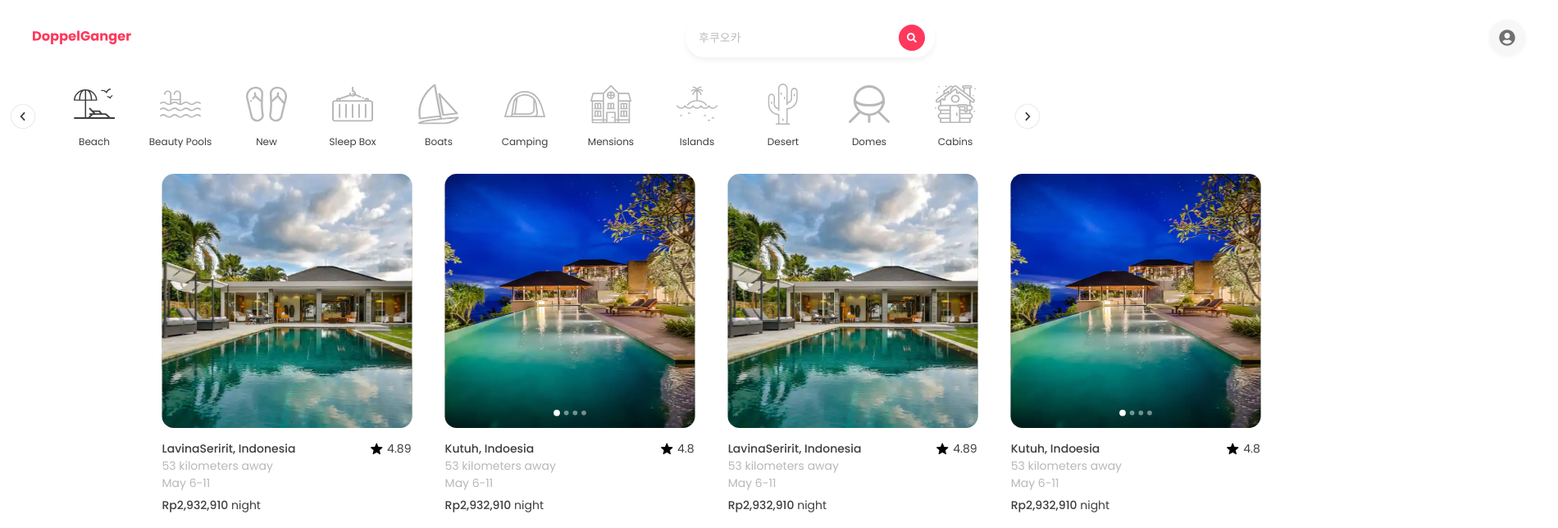
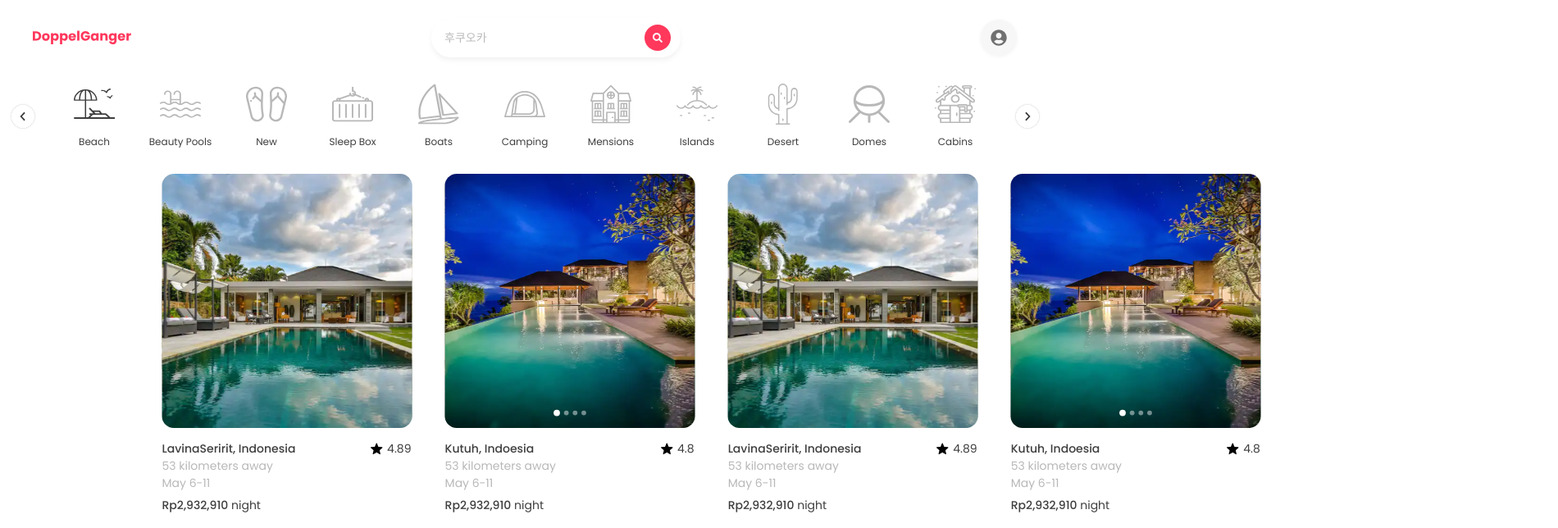
Before and after one commit to EFUB5-Doppelganger/Frontend, a Next.js app in the folder airbnb/: page / in a window 1280 px wide. Shown: the top 644 px of the page at 82% size, 1900 px wide, since content can reach past the window. Built offline with nearby package versions, Linux system fonts and the light colour scheme.

Commit message:
fix: header, footer style 수정

```diff
--- a/airbnb/src/app/common/Footer.styles.ts
+++ b/airbnb/src/app/common/Footer.styles.ts
@@ -4,6 +4,7 @@ export const Footer = styled.footer`
   height: 50px;
   width: 100%;
   min-width: 900px;
+  max-width: 1900px;
   padding: 0 45px;
   display: flex;
   justify-content: space-between;
--- a/airbnb/src/app/common/Header.styles.ts
+++ b/airbnb/src/app/common/Header.styles.ts
@@ -1,7 +1,9 @@
 import styled from 'styled-components';
 
 export const Header = styled.header`
-  min-width: 1900px;
+  max-width: 1900px;
+  width: 100%;
+  min-width: 900px;
   height: 92px;
   display: flex;
   align-items: center;
```
